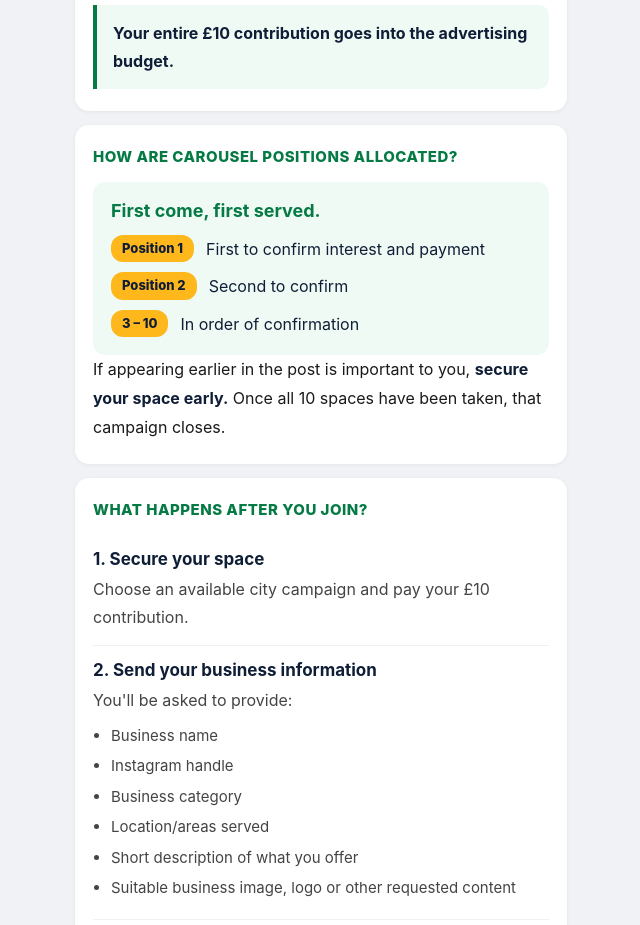
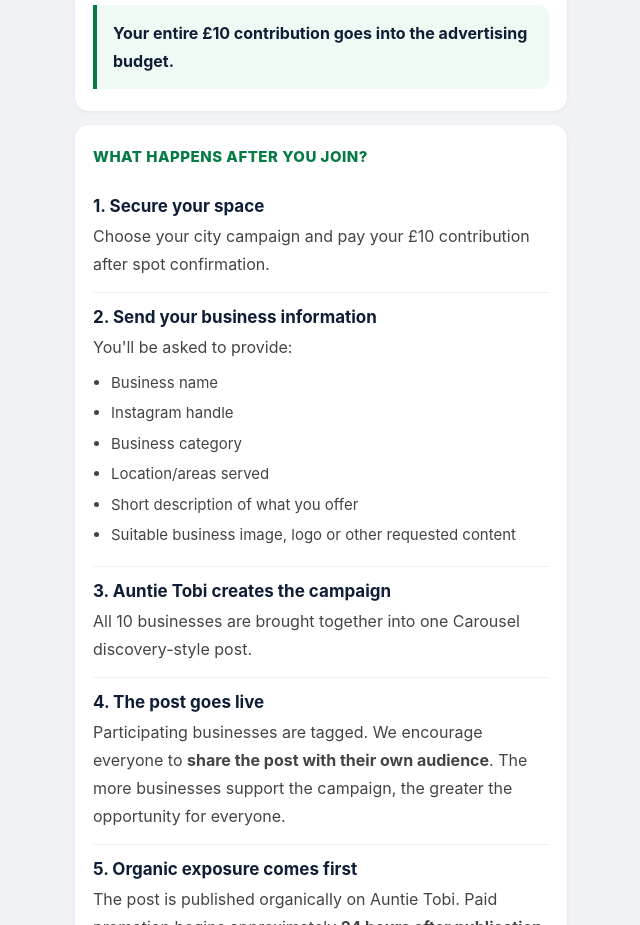
Before and after one commit to naijahubcouk/tobi-naijahub.co.uk, a website: page group-advertising.html in a window 1280 px wide. Shown: the part 3023-3948 px from the top of the page, without its empty margins (319-959 px from the left). Drawn offline with Linux system fonts and the light colour scheme.

Commit message:
Add files via upload

```diff
--- a/group-advertising.html
+++ b/group-advertising.html
@@ -203,21 +203,12 @@ body{font-family:-apple-system,BlinkMacSystemFont,'Segoe UI',sans-serif;backgrou
 </div>
 
 <!-- POSITIONS -->
-<div class="card">
-  <div class="ctitle">How are carousel positions allocated?</div>
-  <div class="pos-box">
-    <div class="pos-head">First come, first served.</div>
-    <div class="pos-row"><span class="pos-badge">Position 1</span> First to confirm interest and payment</div>
-    <div class="pos-row"><span class="pos-badge">Position 2</span> Second to confirm</div>
-    <div class="pos-row"><span class="pos-badge">3 – 10</span> In order of confirmation</div>
-  </div>
-  <p class="body">If appearing earlier in the post is important to you, <b>secure your space early.</b> Once all 10 spaces have been taken, that campaign closes.</p>
-</div>
+
 
 <!-- WHAT HAPPENS AFTER -->
 <div class="card">
   <div class="ctitle">What happens after you join?</div>
-  <div class="sn"><div class="sn-h">1. Secure your space</div><div class="sn-b">Choose an available city campaign and pay your £10 contribution.</div></div>
+  <div class="sn"><div class="sn-h">1. Secure your space</div><div class="sn-b">Choose your city campaign and pay your £10 contribution after spot confirmation.</div></div>
   <div class="sn"><div class="sn-h">2. Send your business information</div><div class="sn-b">You'll be asked to provide:</div><ul class="sn-ul"><li>Business name</li><li>Instagram handle</li><li>Business category</li><li>Location/areas served</li><li>Short description of what you offer</li><li>Suitable business image, logo or other requested content</li></ul></div>
   <div class="sn"><div class="sn-h">3. Auntie Tobi creates the campaign</div><div class="sn-b">All 10 businesses are brought together into one Carousel discovery-style post.</div></div>
   <div class="sn"><div class="sn-h">4. The post goes live</div><div class="sn-b">Participating businesses are tagged. We encourage everyone to <b>share the post with their own audience</b>. The more businesses support the campaign, the greater the opportunity for everyone.</div></div>
```
